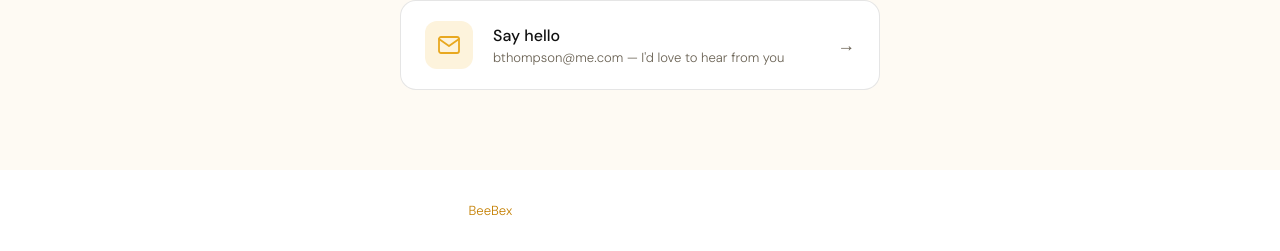
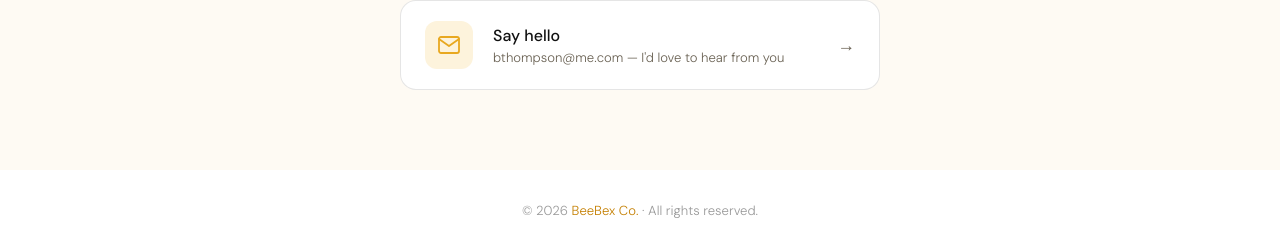
Before and after one commit to beebex-gh/beebex-site, a plain HTML site: page index.html in a window 1280 px wide. Shown: the part 1880-2131 px from the top of the page. Drawn offline with nearby package versions, Linux system fonts and the light colour scheme.

Commit message:
Added copyright

```diff
--- a/index.html
+++ b/index.html
@@ -340,7 +340,7 @@
     /* ── FOOTER ── */
     footer {
       background: var(--white);
-      color: rgba(255,255,255,0.4);
+      color: rgba(0,0,0,0.4);
       text-align: center;
       padding: 2rem;
       font-size: 0.82rem;
@@ -523,7 +523,7 @@
 
   <!-- FOOTER -->
   <footer>
-    <p>© 2026 <span>BeeBex</span> · Homemade with heart in New Jersey · All rights reserved.</p>
+    <p>© 2026 <span>BeeBex Co.</span> · All rights reserved.</p>
   </footer>
 
 </body>
```
